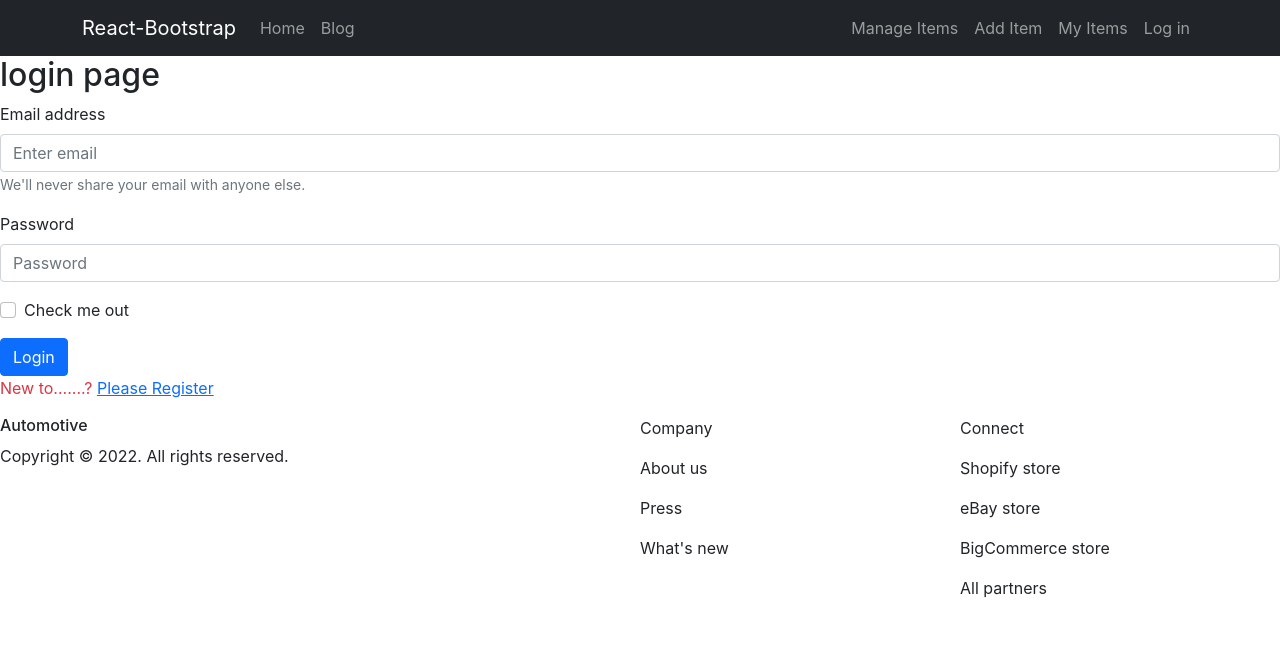
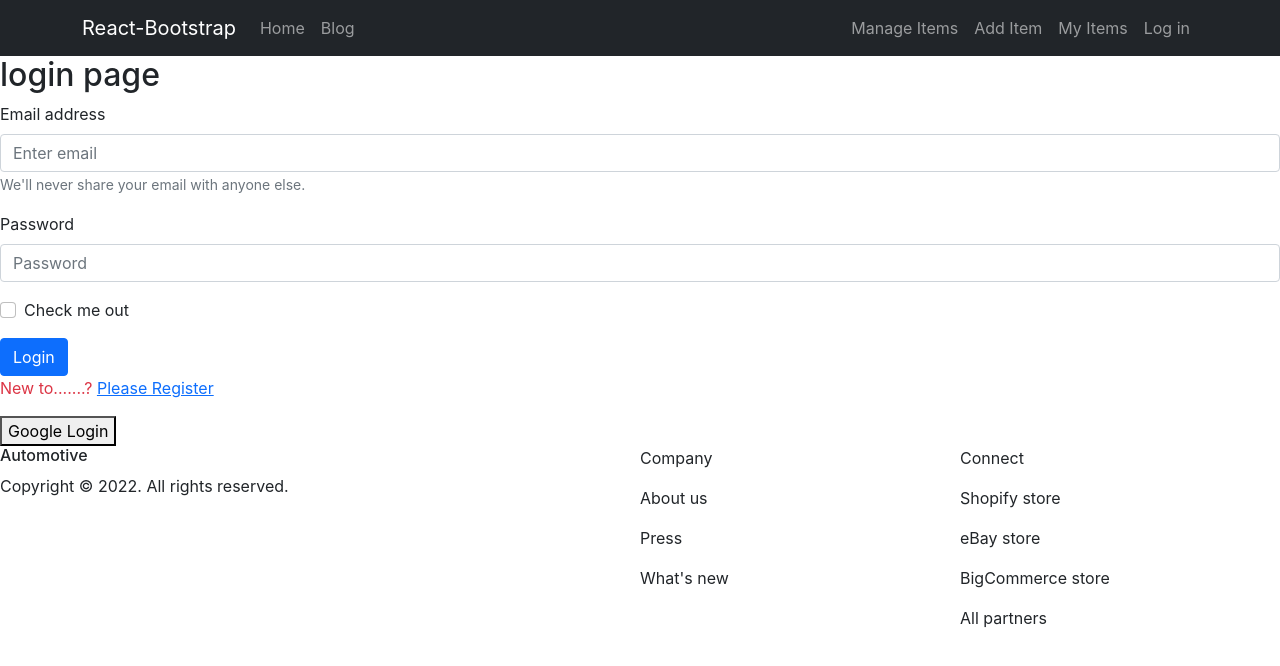
Before and after one commit to Tanimismat/a-11-warehouse-management, a React (Create React App) app: page /login in a window 1280 px wide. Shown: the top 666 px of the page. Built offline with nearby package versions, Linux system fonts and the light colour scheme; no server answers.

Commit message:
social login

```diff
--- a/src/Components/Login.js
+++ b/src/Components/Login.js
@@ -3,6 +3,7 @@
 import { useSignInWithEmailAndPassword } from 'react-firebase-hooks/auth';
 import { Link, useLocation, useNavigate } from 'react-router-dom';
 import auth from '../firebase.init';
+import SocialLogin from './SocialLogin';
 
 const Login = () => {
     const [
@@ -64,6 +65,7 @@
                 </Button>
             </Form>
             <p className='text-danger'>New to.......? <Link to='/register' className='pe-auto' onClick={navigateToRegister}>Please Register</Link></p>
+            <SocialLogin></SocialLogin>
         </div>
     );
 };
--- /dev/null
+++ b/src/Components/SocialLogin.js
@@ -0,0 +1,32 @@
+import React from 'react';
+import { useSignInWithGoogle } from 'react-firebase-hooks/auth';
+import { useLocation, useNavigate } from 'react-router-dom';
+import auth from '../firebase.init';
+
+const SocialLogin = () => {
+    const [signInWithGoogle, user, loading, error] = useSignInWithGoogle(auth);
+    const navigate = useNavigate();
+    const location = useLocation();
+    let from = location.state?.from?.pathname || "/";
+
+    let errorElement;
+    if (error) {
+        errorElement =
+            <div>
+                <p className='text-danger'>Error: {error.message}</p>
+            </div>
+    }
+
+    if (user) {
+        navigate(from, { replace: true });
+    }
+    return (
+        <div>
+            {errorElement}
+            <button onClick={() => signInWithGoogle()}>Google Login</button>
+
+        </div>
+    );
+};
+
+export default SocialLogin;
```
